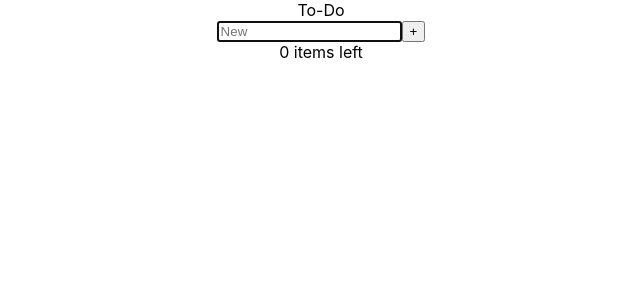
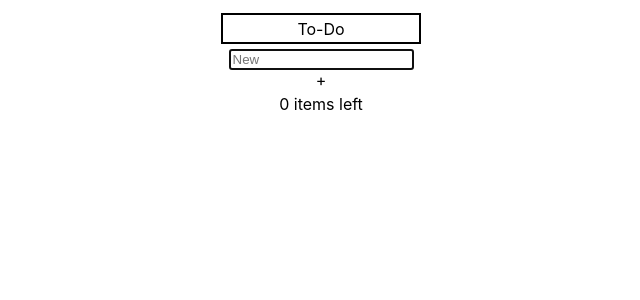
Before and after one commit to jddelia/todo-test, a React (Create React App) app: page / in a window 1280 px wide. Shown: the top 300 px of the page, without its empty margins (319-959 px from the left). Built offline with nearby package versions, Linux system fonts and the light colour scheme.

Commit message:
refactor():adding prop definition

```diff
--- a/package.json
+++ b/package.json
@@ -3,6 +3,7 @@
   "version": "0.1.0",
   "private": true,
   "dependencies": {
+    "prop-types": "^15.7.2",
     "react": "^16.8.6",
     "react-dom": "^16.8.6",
     "react-scripts": "2.1.8"
--- a/src/App.css
+++ b/src/App.css
@@ -1,4 +1,4 @@
-.App {
+/* .App {
   text-align: center;
 }
 
@@ -21,10 +21,32 @@
 
 .App-link {
   color: #61dafb;
+} */
+
+.App{
+  display:flex;
+  align-items:center;
+  flex-direction: column;
+  padding:1%;
+  text-align: center;
 }
 
 .strikethrough{
   text-decoration: line-through;
+}
+
+.toDoList{
+  list-style-type: none;
+}
+
+.flexItem{
+  padding:0.3%;
+  width:15%;
+}
+
+.header{
+  width:15%;
+  border: 2px solid black;
 }
 
 @keyframes App-logo-spin {
--- a/src/components/ToDoCounter.jsx
+++ b/src/components/ToDoCounter.jsx
@@ -1,4 +1,5 @@
 import React from 'react';
+import PropTypes from 'prop-types';
 
 const ToDoCounter=({count})=>{
     return(<div>
@@ -7,3 +8,7 @@ const ToDoCounter=({count})=>{
 }
 
 export default ToDoCounter;
+
+ToDoCounter.propTypes={
+    count:PropTypes.string.isRequired
+}
--- a/src/components/ToDoList.jsx
+++ b/src/components/ToDoList.jsx
@@ -1,33 +1,38 @@
-import React,{Component} from 'react';
+import React, { Component } from 'react';
+import PropTypes from 'prop-types';
 class ToDoList extends Component {
     constructor(props) {
         super(props);
         this.state = {
-            hovering:false
+            hovering: false
         }
     }
 
-    onMouseOver=()=>{
-        this.setState({hovering:true})
+    onMouseOver = () => {
+        this.setState({ hovering: true })
     }
 
-    onMouseLeave=()=>{
-        this.setState({hovering:false})
+    onMouseLeave = () => {
+        this.setState({ hovering: false })
     }
 
     render() {
-        const {hovering} = this.state;
-        const { todo, onMouseOver, onMouseLeave, removeTodo,onChange} = this.props;
+        const { hovering } = this.state;
+        const { todo, removeTodo, onChange } = this.props;
         return (<>
-        <li className={todo.completed ? 'strikethrough' : ''} onMouseEnter={this.onMouseOver} onMouseLeave={this.onMouseLeave}>{todo.value} {hovering&&<button onClick={(e) => removeTodo(e, todo.id)}>x</button>}<input type="checkbox" onChange={(e) => onChange(e, todo.id)} /></li>
+            <li className={"toDoList" + (todo.completed ? 'strikethrough' : '')} onMouseEnter={this.onMouseOver} onMouseLeave={this.onMouseLeave}>{todo.value} {hovering && <button onClick={(e) => removeTodo(e, todo.id)}>x</button>}<input type="checkbox" onChange={(e) => onChange(e, todo.id)} /></li>
         </>);
     }
 }
 
 export default ToDoList;
 
-// const ToDoList = ({ todo, onMouseOver, onMouseLeave, removeTodo }) => {
-//     <div>
-//         <ul><li class={todo.completed ? 'strikethrough' : ''} onMouseEnter={this.onMouseOver} onMouseLeave={this.onMouseLeave}>{todo.value} <button onClick={(e) => this.removeTodo(e, todo.id)}>x</button><input type="checkbox" onChange={(e) => this.onChecked(e, todo.id)} /></li></ul>
-//     </div>
-// }
+ToDoList.propTypes = {
+    todo: PropTypes.shape({
+        id: PropTypes.number.isRequired,
+        value: PropTypes.string.isRequired,
+        completed: PropTypes.bool.isRequired
+    }).isRequired,
+    removeTodo: PropTypes.func.isRequired,
+    onChange: PropTypes.func.isRequired
+};
--- a/src/containers/ToDo.js
+++ b/src/containers/ToDo.js
@@ -2,30 +2,21 @@ import React, { Component } from 'react';
 import Counter from '../components/ToDoCounter';
 import ToDoList from '../components/ToDoList';
 import { formatCount } from '../utils';
-import {ENTERKEYCODE} from '../constants';
+import { ENTERKEYCODE } from '../constants';
 
 class ToDo extends Component {
     constructor(props) {
         super(props);
         this.state = {
             toDos: [],
-            disabled: true
-        }
-    }
-
-    formValidation=(input)=>{
-        debugger;
-        if(!input.trim())
-        {
-            alert("Please Enter the ToDo Task")
-            return;
+            toDoInput:""
         }
     }
 
     handleKeyPress = (e) => {
         const toDos = [...this.state.toDos];
         if (e.charCode == ENTERKEYCODE) {
-            if(!e.target.value.trim()){
+            if (!e.target.value.trim()) {
                 alert("Please Enter the ToDo Task")
                 return;
             }
@@ -36,14 +27,8 @@ class ToDo extends Component {
                 var toDoObj = { id: 1, completed: false, value: e.target.value }
             }
             toDos.push(toDoObj);
-            this.setState({ toDos });
+            this.setState({ toDos,toDoInput:"" });
         }
-    }
-
-    onSubmit = (e) => {
-        e.preventDefault();
-        console.log(e.target.value);
-        this.setState({ disabled: false })
     }
 
     onChange = (e, todoid) => {
@@ -56,6 +41,10 @@ class ToDo extends Component {
         this.setState({ toDos });
     }
 
+    onInputChange=(e)=>{
+        this.setState({[e.target.name]:e.target.value});
+    }
+
     removeTodo = (e, todoid) => {
         const toDos = [...this.state.toDos];
         toDos.splice(toDos.findIndex((todo) => todo.id === todoid), 1);
@@ -63,13 +52,13 @@ class ToDo extends Component {
     }
 
     render() {
-        const { disabled, toDos } = this.state;
+        const { toDos ,toDoInput} = this.state;
         return (<>
-            To-Do
-        <div><input type="text" placeholder="New" onKeyPress={this.handleKeyPress} autoFocus /><button type="submit" onClick={this.onSubmit}>+</button></div>
-            {toDos.map((todo) => <ul>
-                <ToDoList todo={todo} onChange={this.onChange} removeTodo={this.removeTodo}/>
-                </ul>)}
+            <div className="flexItem header">To-Do</div>
+            <div className="flexItem"><input name="toDoInput" value={toDoInput} onChange={this.onInputChange} type="text" placeholder="New" onKeyPress={this.handleKeyPress} autoFocus /><span>+</span></div>
+            {toDos.map((todo) => <ul key={todo.id}>
+                <ToDoList todo={todo} onChange={this.onChange} removeTodo={this.removeTodo} />
+            </ul>)}
             <Counter count={formatCount(toDos)} />
         </>);
     }
--- a/src/utils/index.js
+++ b/src/utils/index.js
@@ -1,5 +1,4 @@
 export const formatCount = (todos) => {
-    debugger;
     const count = todos.filter(({ completed }) => !completed).length;
     const formatted = count === 1 ? 'item' : 'items';
     return `${count} ${formatted} left`;
```
Also changed, not shown: src/App.js (+0 -14 lines), src/components/controls/button.jsx (deleted), src/components/controls/checkbox.jsx (deleted), 2 other files (tests, documents, lock files or other folders).
